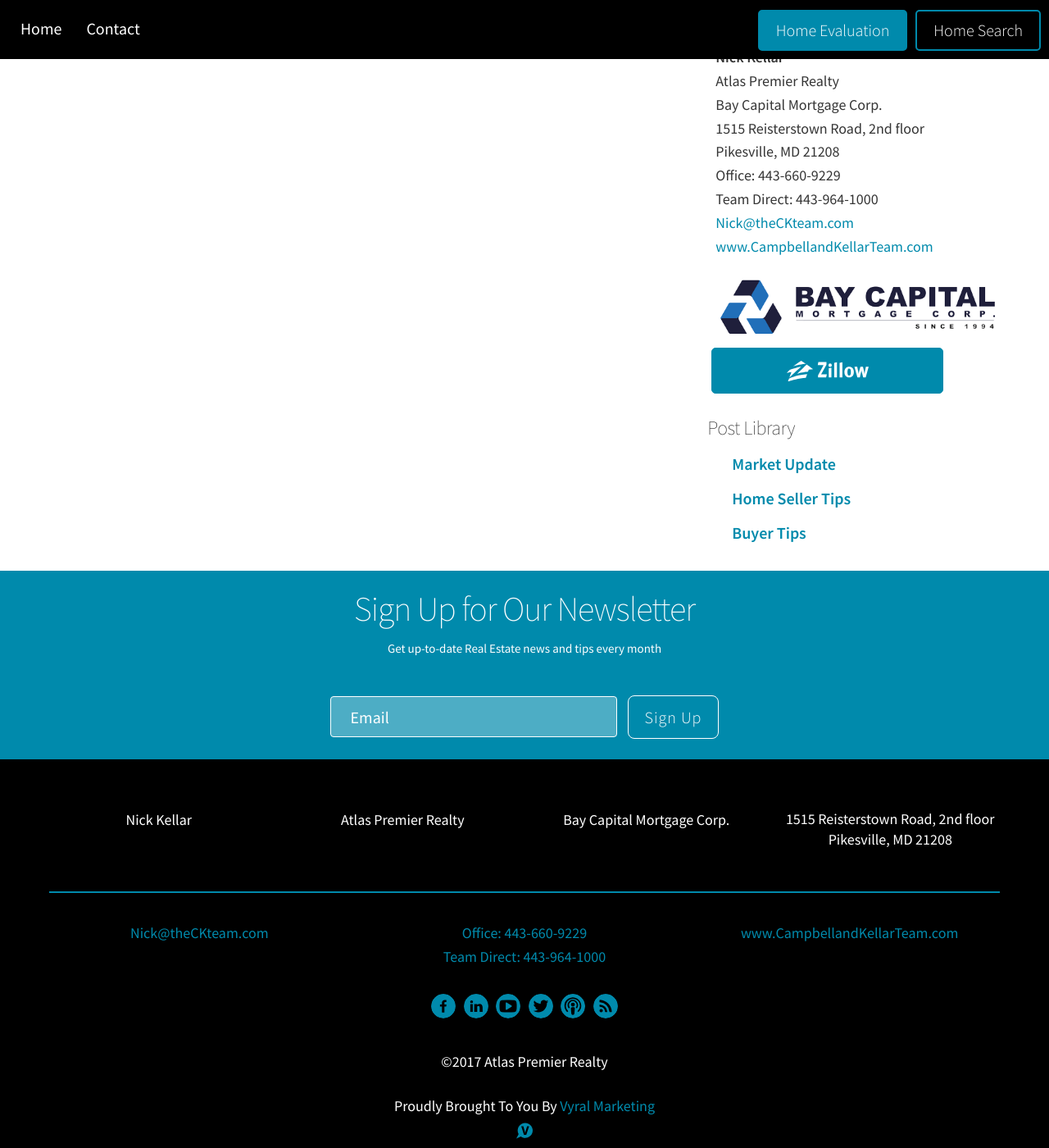
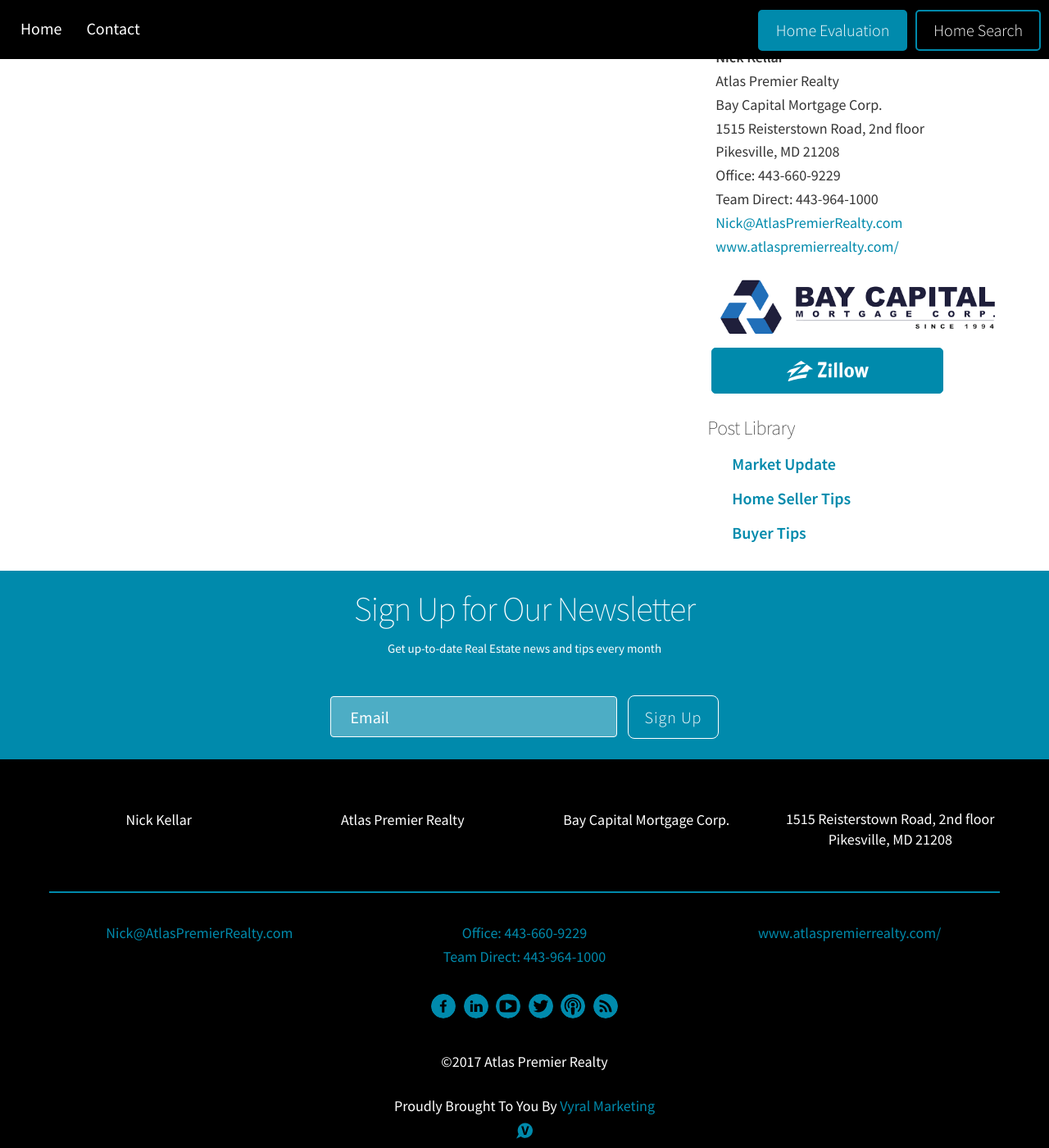
Before and after one commit to Vyral/nick-kellar-blog, a Jekyll site: the page built from _posts/2016-10-20-introducing-the-campbell--kellar-team-youtube-channel.md, in a window 1280 px wide and 1400 px high, scrolled down 1749 px. Shown: the whole window at 82% size. Built offline with Jekyll 4.4.1, drawn with Linux system fonts in a browser that asks for light colours; nearby versions of some CDN libraries.

Commit message:
Updated '_data/settings.yml' via CloudCannon

```diff
--- a/_data/settings.yml
+++ b/_data/settings.yml
@@ -18,19 +18,19 @@
   address: 1515 Reisterstown Road, 2nd floor<br>Pikesville, MD 21208
   phone: 443-660-9229
   phone2: 443-964-1000
-  email: Nick@theCKteam.com
-  url: http://www.CampbellandKellarTeam.com
+  email: Nick@AtlasPremierRealty.com
+  url: http://www.atlaspremierrealty.com/
   first_CTA_text: Home Evaluation
-  first_CTA_URL: http://www.bestmdhomesearch.com/homevalue/value/?src=vyral
+  first_CTA_URL: http://www.atlaspremierrealty.com/whats-my-home-worth/
   second_CTA_text: Home Search
-  second_CTA_URL: http://www.bestmdhomesearch.com/?src=vyral
+  second_CTA_URL: http://www.atlaspremierrealty.com/idx/search/
   VR_form: http://oi.vresp.com?fid=b75e53759f
 welcome_headline: Get Educated About Real Estate
 welcome_text_markdown: |
   Our mission at Atlas Premier Realty is to be your best resource for real estate advice. Whether you are a buyer, seller, or investor, our team of professionals can answer any questions you might have about real estate. Subscribe to this blog to get the latest news on local market trends and receive expert tips for buying or selling a home.
 socials:
   review_sm_icons: false
-  facebook_url: https://www.facebook.com/theCKteam/
+  facebook_url: https://www.facebook.com/atlaspremierrealty/
   linkedin_url: https://www.linkedin.com/in/nick-kellar-b3a33112
   gplus_url:
   youtube_url: https://www.youtube.com/channel/UCtNQYKYMqRRtJVLwGppVZPA
```
